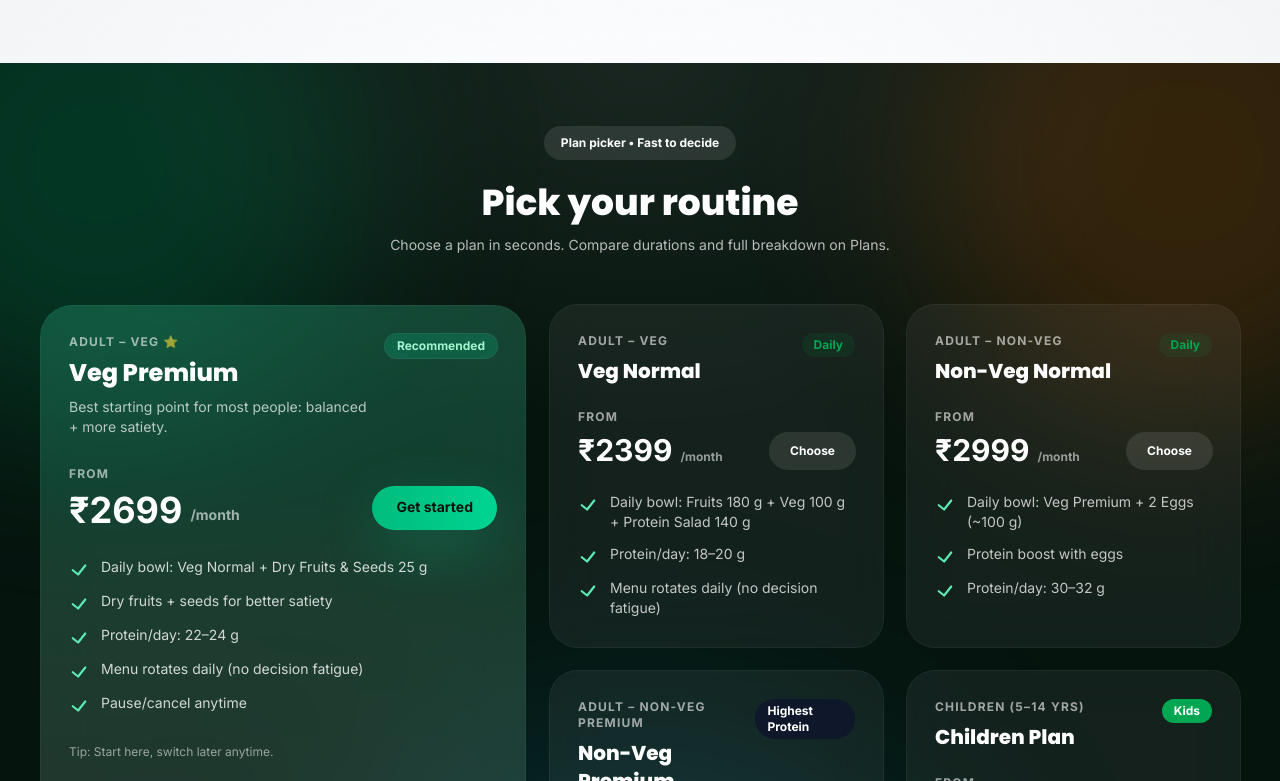
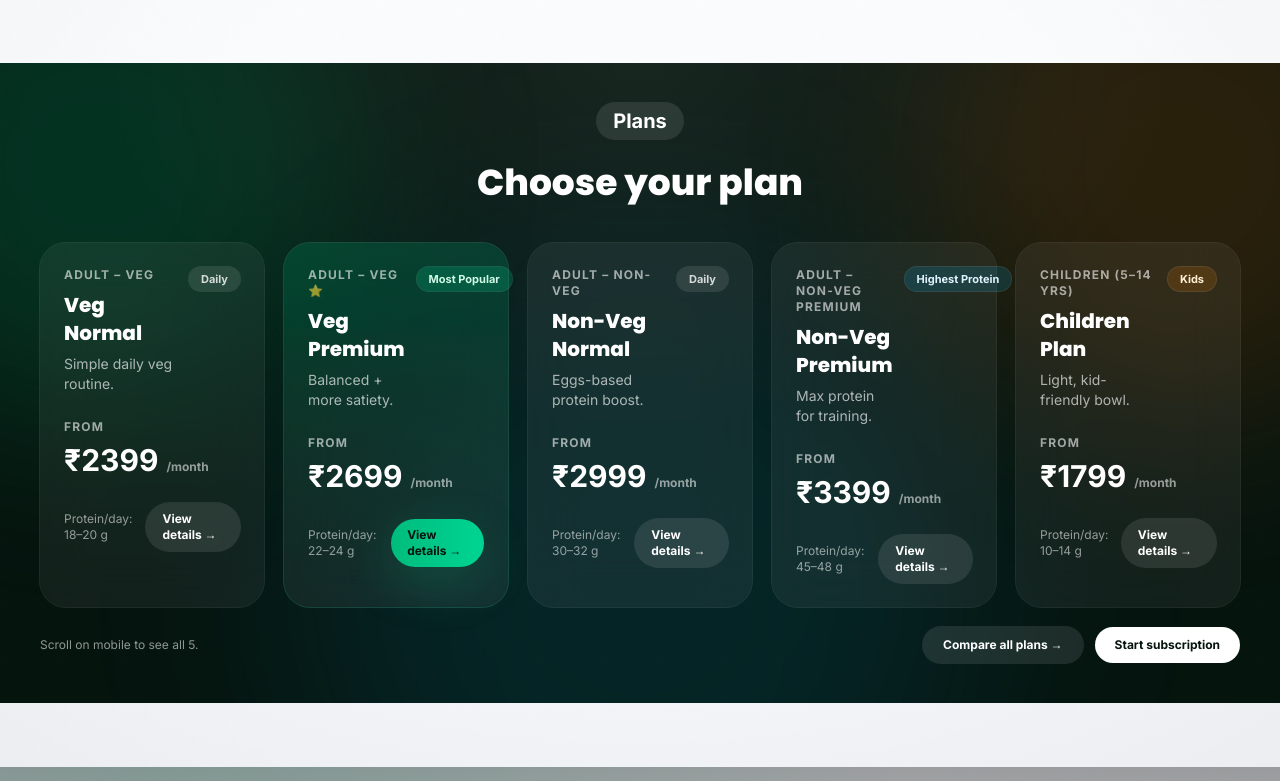
Before and after one commit to himanshu2971/morning-nutriz, a Next.js app: page / in a window 1280 px wide. Shown: the part 859-1640 px from the top of the page. Built offline with nearby package versions, Linux system fonts and the light colour scheme.

Commit message:
revamped Home

```diff
--- a/src/app/(marketing)/page.tsx
+++ b/src/app/(marketing)/page.tsx
@@ -37,27 +37,10 @@ function priceSuffix(plan: Plan) {
 }
 
 function planBadge(planId: string) {
-  if (planId === "veg-premium") return { text: "Most Popular", cls: "bg-accent text-white" };
-  if (planId === "nonveg-premium") return { text: "Highest Protein", cls: "bg-slate-900 text-white" };
-  if (planId === "children") return { text: "Kids", cls: "bg-primary text-white" };
-  return { text: "Daily", cls: "bg-primary/10 text-primary" };
-}
-
-function parseDailyMenuBullets(plan: Plan) {
-  const s = (plan.dailyMenu || "").toLowerCase();
-  const bullets: string[] = [];
-
-  bullets.push(plan.dailyMenu ? `Daily bowl: ${plan.dailyMenu}` : "Daily bowl: fruits + vegetables + protein base");
-
-  if (s.includes("dry fruits") || s.includes("seeds")) bullets.push("Dry fruits + seeds for better satiety");
-  if (s.includes("egg")) bullets.push("Protein boost with eggs");
-  if (s.includes("chicken")) bullets.push("Protein boost with chicken (cooked)");
-
-  bullets.push(`Protein/day: ${plan.proteinPerDay}`);
-  bullets.push("Menu rotates daily (no decision fatigue)");
-  bullets.push("Pause/cancel anytime");
-
-  return bullets.slice(0, 5);
+  if (planId === "veg-premium") return { text: "Most Popular", cls: "bg-emerald-400/20 text-emerald-100 ring-1 ring-emerald-300/20" };
+  if (planId === "nonveg-premium") return { text: "Highest Protein", cls: "bg-sky-400/15 text-sky-100 ring-1 ring-sky-300/20" };
+  if (planId === "children") return { text: "Kids", cls: "bg-orange-400/15 text-orange-100 ring-1 ring-orange-300/20" };
+  return { text: "Daily", cls: "bg-white/10 text-white/80 ring-1 ring-white/10" };
 }
 
 function maxProtein(plans: Plan[]) {
@@ -82,35 +65,40 @@ function minMonthly(plans: Plan[]) {
   return best;
 }
 
-function CheckIcon({ className = "h-5 w-5" }: { className?: string }) {
-  return (
-    <svg className={className} viewBox="0 0 20 20" fill="none" aria-hidden="true">
-      <path
-        d="M16.25 5.5l-7.125 9L3.75 10.25"
-        stroke="currentColor"
-        strokeWidth="2.2"
-        strokeLinecap="round"
-        strokeLinejoin="round"
-      />
-    </svg>
-  );
+function pickHomePlans(plans: Plan[]) {
+  const wanted = ["veg-normal", "veg-premium", "nonveg-normal", "nonveg-premium", "children"] as const;
+  const picked: Plan[] = [];
+  for (const id of wanted) {
+    const p = plans.find((x) => x.id === id);
+    if (p) picked.push(p);
+  }
+  // Fallback: if catalog ids change, just show first 5.
+  if (picked.length < 5) {
+    for (const p of plans) {
+      if (picked.length >= 5) break;
+      if (!picked.some((x) => x.id === p.id)) picked.push(p);
+    }
+  }
+  return picked.slice(0, 5);
+}
+
+function shortDescription(plan: Plan) {
+  const id = plan.id;
+  if (id === "veg-premium") return "Balanced + more satiety.";
+  if (id === "veg-normal") return "Simple daily veg routine.";
+  if (id === "nonveg-normal") return "Eggs-based protein boost.";
+  if (id === "nonveg-premium") return "Max protein for training.";
+  if (id === "children") return "Light, kid-friendly bowl.";
+  return "Daily breakfast subscription.";
 }
 
 export default function HomePage() {
   const { plans } = getCatalog() as { plans: Plan[] };
 
-  const featuredId =
-    plans.some((p) => p.id === "veg-premium")
-      ? "veg-premium"
-      : plans.some((p) => p.id === "nonveg-premium")
-        ? "nonveg-premium"
-        : plans[0]?.id;
-
-  const featured = plans.find((p) => p.id === featuredId) ?? plans[0];
-  const others = plans.filter((p) => p.id !== featured?.id);
-
   const maxP = maxProtein(plans);
   const minM = minMonthly(plans);
+
+  const homePlans = pickHomePlans(plans);
 
   return (
     <div className="bg-premium">
@@ -228,143 +216,114 @@ export default function HomePage() {
         </div>
       </Container>
 
-
-      {/* FULL-BLEED PLAN PICKER (your unique section stays) */}
+      {/* NEW: SHORT PLAN STRIP (5 cards) */}
       <section className="relative mt-16 overflow-hidden">
         <div className="absolute inset-0 bg-[#06140e]" />
-        <div className="absolute -left-40 -top-40 h-[520px] w-[520px] rounded-full bg-emerald-500/20 blur-[90px]" />
-        <div className="absolute -right-40 -top-40 h-[520px] w-[520px] rounded-full bg-orange-500/18 blur-[90px]" />
-        <div className="absolute -bottom-56 left-1/2 h-[680px] w-[680px] -translate-x-1/2 rounded-full bg-sky-400/12 blur-[110px]" />
+        <div className="absolute -left-40 -top-40 h-[520px] w-[520px] rounded-full bg-emerald-500/18 blur-[90px]" />
+        <div className="absolute -right-40 -top-40 h-[520px] w-[520px] rounded-full bg-orange-500/14 blur-[90px]" />
+        <div className="absolute -bottom-56 left-1/2 h-[680px] w-[680px] -translate-x-1/2 rounded-full bg-sky-400/10 blur-[110px]" />
         <div className="absolute inset-0 bg-[radial-gradient(900px_600px_at_50%_0%,rgba(255,255,255,0.08),transparent_60%)]" />
         <div className="absolute inset-0 opacity-[0.08] [background-image:linear-gradient(to_right,rgba(255,255,255,0.08)_1px,transparent_1px),linear-gradient(to_bottom,rgba(255,255,255,0.08)_1px,transparent_1px)] [background-size:60px_60px]" />
 
-        <Container className="relative py-16">
+        <Container className="relative py-10">
           <div className="text-center">
-            <div className="inline-flex items-center gap-2 rounded-full bg-white/10 px-4 py-2 text-xs font-black text-white ring-1 ring-white/10">
-              Plan picker • Fast to decide
+            <div className="inline-flex items-center gap-2 rounded-full bg-white/10 px-4 py-1 text-xl font-black text-white ring-1 ring-white/10">
+              Plans
             </div>
 
             <h2 className="mt-6 font-display text-3xl font-black text-white sm:text-4xl">
-              Pick your routine
+              Choose your plan
             </h2>
 
-            <p className="mx-auto mt-3 max-w-2xl text-sm leading-relaxed text-white/70">
-              Choose a plan in seconds. Compare durations and full breakdown on Plans.
-            </p>
+            {/* <p className="mx-auto mt-3 max-w-2xl text-sm leading-relaxed text-white/70">
+              Short view only. Full durations, add-ons, and complete breakdown are on the Plans page.
+            </p> */}
           </div>
 
-          <div className="mt-12 grid gap-6 lg:grid-cols-12">
-            {featured && (
-              <div className="lg:col-span-5">
-                <div className="relative h-full overflow-hidden rounded-[32px] bg-gradient-to-b from-emerald-500/22 to-white/6 p-[1px]">
-                  <div className="relative h-full rounded-[31px] bg-white/6 p-7 ring-1 ring-white/10 backdrop-blur-xl">
-                    <div className="flex items-start justify-between gap-4">
+          {/* Desktop: 5 columns. Mobile: horizontal snap scroll. */}
+          <div className="mt-10">
+            <div
+              className={[
+                "grid grid-flow-col auto-cols-[84%] gap-5 overflow-x-auto pb-3",
+                "snap-x snap-mandatory",
+                "sm:auto-cols-[56%]",
+                "md:auto-cols-[40%]",
+                "lg:grid-flow-row lg:auto-cols-auto lg:grid-cols-5 lg:overflow-visible lg:pb-0 lg:snap-none",
+                "[scrollbar-width:none] [-ms-overflow-style:none]",
+                "[&::-webkit-scrollbar]:hidden",
+              ].join(" ")}
+            >
+              {homePlans.map((p) => {
+                const badge = planBadge(p.id);
+                const price = bestPrice(p);
+
+                const featured = p.id === "veg-premium";
+                return (
+                  <div
+                    key={p.id}
+                    className={[
+                      "snap-start",
+                      "rounded-[26px] p-6 ring-1 backdrop-blur-xl transition",
+                      featured
+                        ? "bg-gradient-to-b from-emerald-500/20 to-white/6 ring-emerald-300/20"
+                        : "bg-white/6 ring-white/10 hover:bg-white/8",
+                    ].join(" ")}
+                  >
+                    <div className="flex items-start justify-between gap-3">
                       <div>
                         <div className="text-xs font-bold uppercase tracking-widest text-white/60">
-                          {featured.category}
+                          {p.category}
                         </div>
-                        <div className="mt-2 font-display text-2xl font-extrabold text-white">
-                          {featured.planName}
+                        <div className="mt-2 font-display text-xl font-extrabold text-white">
+                          {p.planName}
                         </div>
-                        <div className="mt-2 text-sm text-white/70">
-                          Best starting point for most people: balanced + more satiety.
+                        <div className="mt-2 text-sm text-white/65">
+                          {shortDescription(p)}
                         </div>
                       </div>
 
-                      <div className="shrink-0 rounded-full bg-emerald-400/20 px-3 py-1 text-xs font-black text-emerald-200 ring-1 ring-emerald-300/20">
-                        Recommended
+                      <div className={`shrink-0 rounded-full px-3 py-1 text-[11px] font-black ${badge.cls}`}>
+                        {badge.text}
                       </div>
-                    </div>
-
-                    <div className="mt-7 flex items-end justify-between gap-4">
-                      <div>
-                        <div className="text-xs font-bold uppercase tracking-widest text-white/60">From</div>
-                        <div className="mt-2 flex items-end gap-2">
-                          <div className="text-4xl font-black text-white">
-                            {bestPrice(featured) ? inr(bestPrice(featured)!) : "—"}
-                          </div>
-                          <div className="pb-1 text-sm font-bold text-white/60">{priceSuffix(featured)}</div>
-                        </div>
-                      </div>
-
-                      <a
-                        href="/plans"
-                        className="inline-flex items-center justify-center rounded-full bg-gradient-to-r from-emerald-500 to-emerald-400 px-6 py-3 text-sm font-black text-[#06140e] shadow-[0_22px_60px_rgba(16,185,129,0.28)] transition hover:brightness-[1.02]"
-                      >
-                        Get started
-                      </a>
-                    </div>
-
-                    <div className="mt-7 space-y-3">
-                      {parseDailyMenuBullets(featured).map((h) => (
-                        <div key={h} className="flex items-start gap-3 text-sm text-white/80">
-                          <span className="mt-[2px] text-emerald-300">
-                            <CheckIcon />
-                          </span>
-                          <span>{h}</span>
-                        </div>
-                      ))}
-                    </div>
-
-                    <div className="mt-7 text-xs text-white/55">Tip: Start here, switch later anytime.</div>
-                  </div>
-                </div>
-              </div>
-            )}
-
-            <div className="lg:col-span-7">
-              <div className="grid gap-6 sm:grid-cols-2">
-                {others.map((p) => {
-                  const badge = planBadge(p.id);
-                  const price = bestPrice(p);
-
-                  return (
-                    <div
-                      key={p.id}
-                      className="group h-full overflow-hidden rounded-[28px] bg-white/6 p-7 ring-1 ring-white/10 backdrop-blur-xl transition hover:-translate-y-1 hover:bg-white/8"
-                    >
-                      <div className="flex items-start justify-between gap-3">
-                        <div>
-                          <div className="text-xs font-bold uppercase tracking-widest text-white/60">{p.category}</div>
-                          <div className="mt-2 font-display text-xl font-extrabold text-white">{p.planName}</div>
-                        </div>
-                        <div className={`rounded-full px-3 py-1 text-xs font-black ${badge.cls}`}>{badge.text}</div>
                     </div>
 
                     <div className="mt-6 flex items-end justify-between gap-4">
                       <div>
                         <div className="text-xs font-bold uppercase tracking-widest text-white/60">From</div>
                         <div className="mt-2 flex items-end gap-2">
-                            <div className="text-3xl font-black text-white">{price ? inr(price) : "—"}</div>
-                            <div className="pb-1 text-xs font-bold text-white/55">{priceSuffix(p)}</div>
+                          <div className="text-3xl font-black text-white">
+                            {price ? inr(price) : "—"}
+                          </div>
+                          <div className="pb-1 text-xs font-bold text-white/55">
+                            {priceSuffix(p)}
+                          </div>
+                        </div>
                       </div>
                     </div>
 
+                    <div className="mt-6 flex items-center justify-between">
+                      <div className="text-xs text-white/55">Protein/day: {p.proteinPerDay}</div>
                       <a
                         href="/plans"
-                          className="inline-flex items-center justify-center rounded-full bg-white/10 px-5 py-2.5 text-xs font-black text-white ring-1 ring-white/10 transition hover:bg-white/14"
+                        className={[
+                          "inline-flex items-center justify-center rounded-full px-4 py-2 text-xs font-black transition",
+                          featured
+                            ? "bg-gradient-to-r from-emerald-500 to-emerald-400 text-[#06140e] shadow-[0_16px_50px_rgba(16,185,129,0.22)] hover:brightness-[1.02]"
+                            : "bg-white/10 text-white ring-1 ring-white/10 hover:bg-white/14",
+                        ].join(" ")}
                       >
-                          Choose
+                        View details →
                       </a>
-                      </div>
-
-                      <div className="mt-6 space-y-3">
-                        {parseDailyMenuBullets(p).slice(0, 3).map((h) => (
-                          <div key={h} className="flex items-start gap-3 text-sm text-white/75">
-                            <span className="mt-[2px] text-emerald-300">
-                              <CheckIcon className="h-5 w-5" />
-                            </span>
-                            <span>{h}</span>
-                          </div>
-                        ))}
                     </div>
                   </div>
                 );
               })}
             </div>
 
-              <div className="mt-6 flex flex-col gap-3 sm:flex-row sm:items-center sm:justify-between">
-                <div className="text-xs text-white/55">See durations + full breakdown on Plans.</div>
+            <div className="mt-5 flex flex-col gap-3 sm:flex-row sm:items-center sm:justify-between">
+              <div className="text-xs text-white/55">
+                Scroll on mobile to see all 5.
+              </div>
 
               <div className="flex gap-3">
                 <a
@@ -381,6 +340,62 @@ export default function HomePage() {
                 </a>
               </div>
             </div>
+          </div>
+        </Container>
+      </section>
+
+      {/* LEAD / ENQUIRY FORM (kept as-is) */}
+      <section className="relative mt-16 overflow-hidden">
+        <div
+          className={[
+            "absolute inset-0",
+            "bg-[radial-gradient(1200px_600px_at_15%_10%,rgba(16,185,129,0.20),transparent_60%)]",
+            "bg-[radial-gradient(900px_500px_at_90%_20%,rgba(249,115,22,0.16),transparent_60%)]",
+            "bg-[radial-gradient(1000px_700px_at_50%_115%,rgba(56,189,248,0.10),transparent_55%)]",
+            "bg-[linear-gradient(180deg,#040a07_0%,#06140e_55%,#040a07_100%)]",
+          ].join(" ")}
+        />
+        <div
+          className={[
+            "absolute inset-0 opacity-[0.10]",
+            "[background-image:linear-gradient(to_right,rgba(255,255,255,0.10)_1px,transparent_1px),linear-gradient(to_bottom,rgba(255,255,255,0.10)_1px,transparent_1px)]",
+            "[background-size:64px_64px]",
+            "[mask-image:radial-gradient(ellipse_75%_60%_at_50%_35%,#000_55%,transparent_100%)]",
+          ].join(" ")}
+        />
+        <div className="absolute inset-0 bg-gradient-to-b from-black/35 via-transparent to-black/25" />
+
+        <Container className="relative py-16">
+          <div className="grid gap-10 lg:grid-cols-12 lg:items-start">
+            <div className="lg:col-span-5">
+              <div className="inline-flex items-center gap-2 rounded-full bg-white/10 px-4 py-2 text-xs font-black text-white ring-1 ring-white/10 backdrop-blur">
+                Enquiry • Quick callback
+              </div>
+              <h2 className="mt-6 font-display text-3xl font-black text-white sm:text-4xl">
+                Want help choosing?
+              </h2>
+              <p className="mt-3 text-sm leading-relaxed text-white/70">
+                Tell us your area and the plan you want. We’ll call to confirm delivery feasibility and
+                suggest the best option.
+              </p>
+
+              <div className="mt-8 overflow-hidden rounded-[28px] bg-white/5 ring-1 ring-white/10">
+                <Image
+                  src="/images/sections/enquiry-card.jpg"
+                  alt="Enquiry illustration"
+                  width={1200}
+                  height={900}
+                  className="h-auto w-full object-cover"
+                />
+              </div>
+
+              <p className="mt-3 text-xs text-white/55">
+                Tip: If you don’t have an image yet, tell me—I’ll remove this block so build won’t require the file.
+              </p>
+            </div>
+
+            <div className="lg:col-span-7">
+              <LeadEnquiryForm />
             </div>
           </div>
         </Container>
@@ -454,66 +469,7 @@ export default function HomePage() {
             </div>
           ))}
         </div>
-
       </Container>
-{/* NEW: LEAD / ENQUIRY FORM — PREMIUM BACKGROUND */}
-      <section className="relative mt-16 overflow-hidden">
-        {/* Base premium gradient */}
-        <div
-          className={[
-            "absolute inset-0",
-            "bg-[radial-gradient(1200px_600px_at_15%_10%,rgba(16,185,129,0.20),transparent_60%)]",
-            "bg-[radial-gradient(900px_500px_at_90%_20%,rgba(249,115,22,0.16),transparent_60%)]",
-            "bg-[radial-gradient(1000px_700px_at_50%_115%,rgba(56,189,248,0.10),transparent_55%)]",
-            "bg-[linear-gradient(180deg,#040a07_0%,#06140e_55%,#040a07_100%)]",
-          ].join(" ")}
-        />
-
-        {/* Subtle grid overlay (premium tech feel) */}
-        <div
-          className={[
-            "absolute inset-0 opacity-[0.10]",
-            "[background-image:linear-gradient(to_right,rgba(255,255,255,0.10)_1px,transparent_1px),linear-gradient(to_bottom,rgba(255,255,255,0.10)_1px,transparent_1px)]",
-            "[background-size:64px_64px]",
-            "[mask-image:radial-gradient(ellipse_75%_60%_at_50%_35%,#000_55%,transparent_100%)]",
-          ].join(" ")}
-        />
-
-        {/* Soft top vignette */}
-        <div className="absolute inset-0 bg-gradient-to-b from-black/35 via-transparent to-black/25" />
-
-        <Container className="relative py-16">
-          <div className="grid gap-10 lg:grid-cols-12 lg:items-start">
-            <div className="lg:col-span-5">
-              <div className="inline-flex items-center gap-2 rounded-full bg-white/10 px-4 py-2 text-xs font-black text-black ring-1 ring-white/10 backdrop-blur">
-                Enquiry • Quick callback
-              </div>
-              <h2 className="mt-6 font-display text-3xl font-black text-black sm:text-4xl">
-                Want help choosing?
-              </h2>
-              <p className="mt-3 text-sm leading-relaxed text-black/70">
-                Tell us your area and the plan you want. We’ll call to confirm delivery feasibility and
-                suggest the best option.
-              </p>
-
-              <div className="mt-8 overflow-hidden rounded-[28px] bg-white/5 ring-1 ring-white/10">
-                <Image
-                  src="/images/sections/enquiry-card.jpg"
-                  alt="Enquiry illustration"
-                  width={1200}
-                  height={900}
-                  className="h-auto w-full object-cover"
-                />
-              </div>
-
-            </div>
-
-            <div className="lg:col-span-7">
-              <LeadEnquiryForm />
-            </div>
-          </div>
-        </Container>
-      </section>
 
       <div className="h-16" />
     </div>
```
Lines whose indentation alone changed are shown as unchanged.
